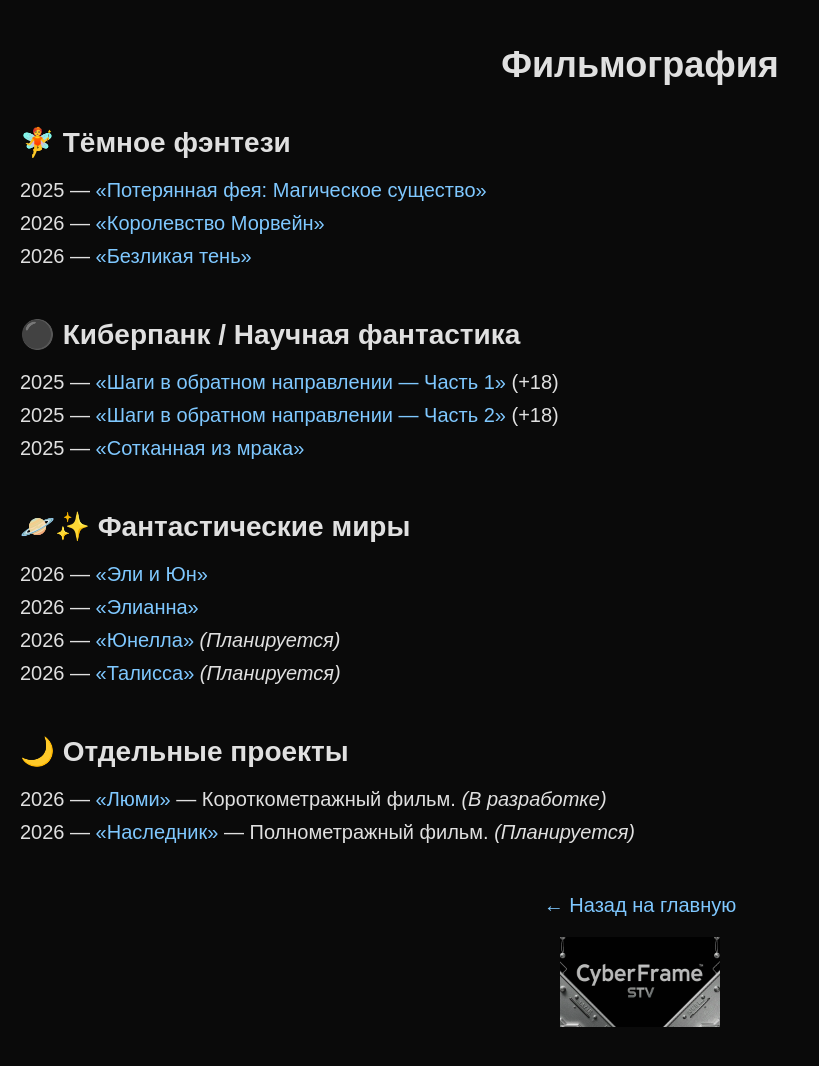
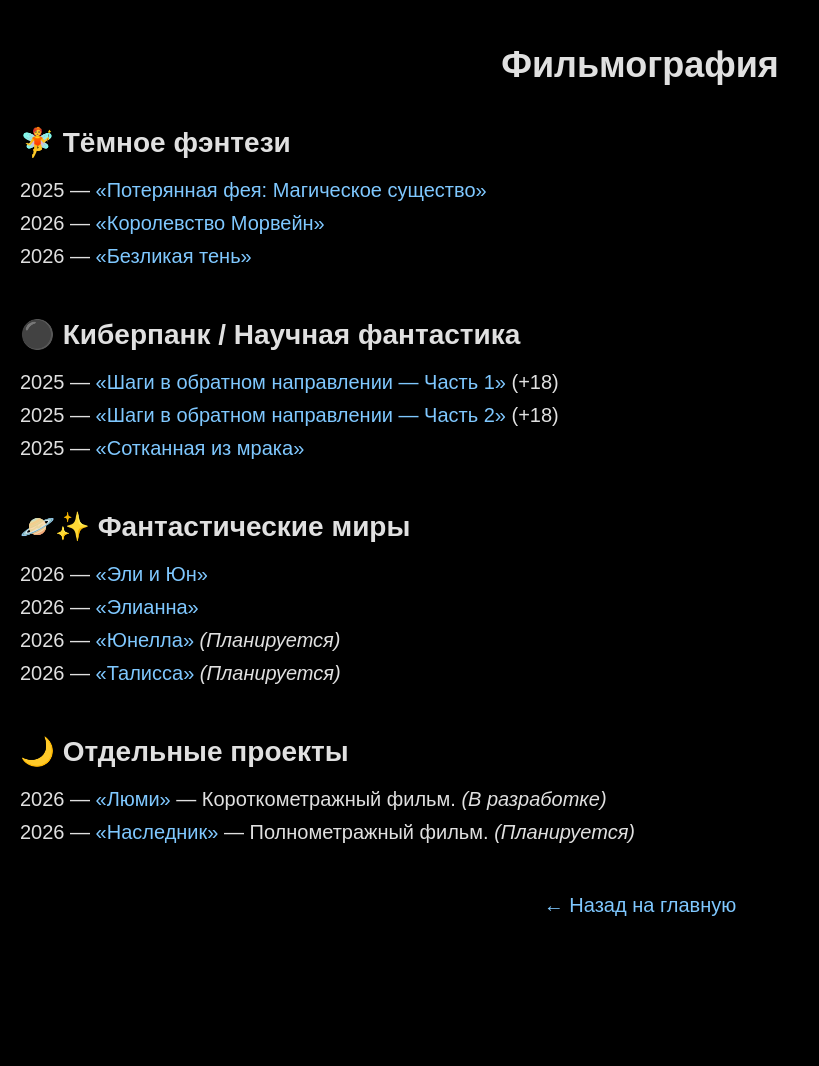
Before and after one commit to aquaanderson28-ui/cyberframe-stv, a plain HTML site: page filmography.html in a window 1280 px wide. Shown: the whole page, without its empty margins (0-819 px from the left). After the commit the page ends 937 px from the top, so only its background shows below. Drawn offline with Linux system fonts and the light colour scheme.

Commit message:
Update filmography.html

```diff
--- a/filmography.html
+++ b/filmography.html
@@ -5,7 +5,7 @@
     <title>Фильмография</title>
     <style>
         body {
-            background-color: #0a0a0a;
+            background-color: #000;
             color: #e0e0e0;
             font-family: Arial, sans-serif;
             margin: 0;
@@ -46,13 +46,6 @@
             margin-top: 40px;
             font-size: 20px;
             text-align: center;
-        }
-
-        .logo {
-            width: 160px;
-            display: block;
-            margin: 20px auto;
-            opacity: 0.9;
         }
     </style>
 </head>
@@ -129,7 +122,5 @@
 
 <a class="back" href="index.html">← Назад на главную</a>
 
-<img src="CyberFrame STV.PNG" alt="Logo" class="logo">
-
 </body>
 </html>
```
